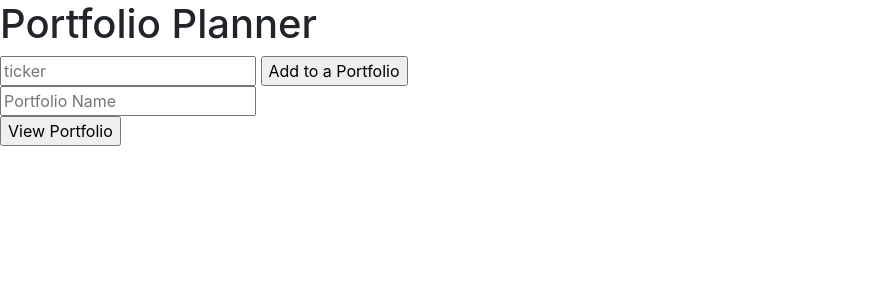
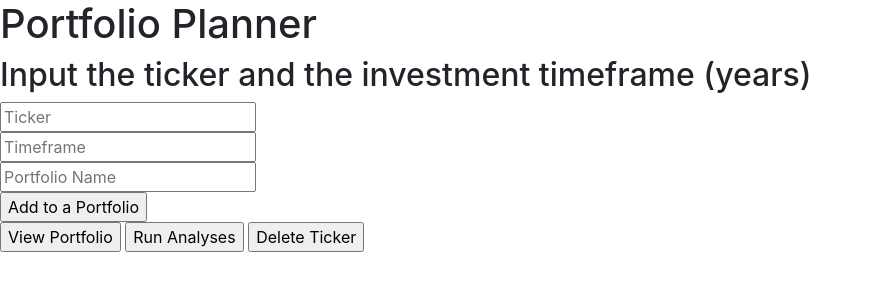
Before and after one commit to julianritchey/project-1_broken, a Flask app: template Interface Code/templates/portfolio_planner.html in a window 1280 px wide. Shown: the part 56-356 px from the top of the page, without its empty margins (0-872 px from the left). Run offline with Flask 3, Linux system fonts and the light colour scheme; the template is opened without the code that fills it, so the values that code supplies are empty; some libraries are stand-ins or nearby versions.

Commit message:
added delete function

```diff
--- a/Interface Code/templates/portfolio_planner.html
+++ b/Interface Code/templates/portfolio_planner.html
@@ -3,11 +3,18 @@
 {% block body %}
     <h1>Portfolio Planner</h1>
     <form action ="/my_portfolios" method = "post">
-        <input name="ticker" placeholder="ticker" type = "text">
-        <input type="submit" value = "Add to a Portfolio"><br>
+        <h2>Input the ticker and the investment timeframe (years)</h2>
+
+        <input name="ticker" placeholder="Ticker" type = "text"><br>
+        <input name="timeframe" placeholder="Timeframe" type = "text"><br>
         <input name ="portfolio_name" placeholder = "Portfolio Name" type = "text"><br>
+        <input type="submit" value = "Add to a Portfolio" name = "Add to a Portfolio"><br>
+
 
 
         <input type="submit" value="View Portfolio" name="View Portfolio"/>
+        <input type="submit" value="Run Analyses" name="Run Analyses"/>
+        <input type="submit" value="Delete Ticker" name="Delete Ticker">
+        <!-- <button onclick="delete_ticker()">Delete Ticker</button> -->
     </form>
 {% endblock %}
```
Also changed, not shown: Interface Code/app.py (+19 -18 lines), Interface Code/templates/my_portfolios.html (+10 -0 lines).
